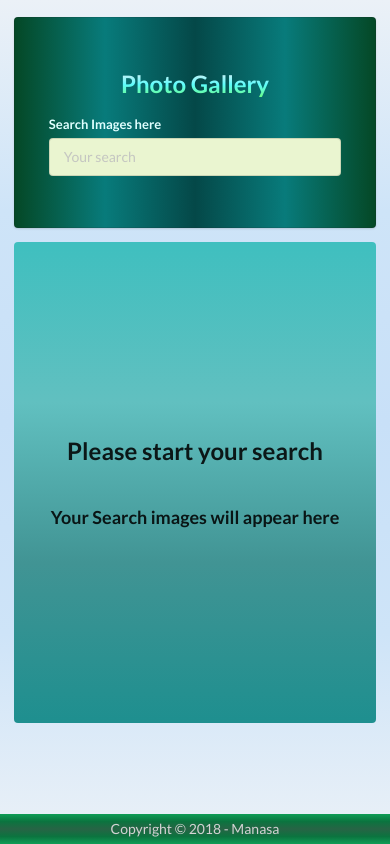
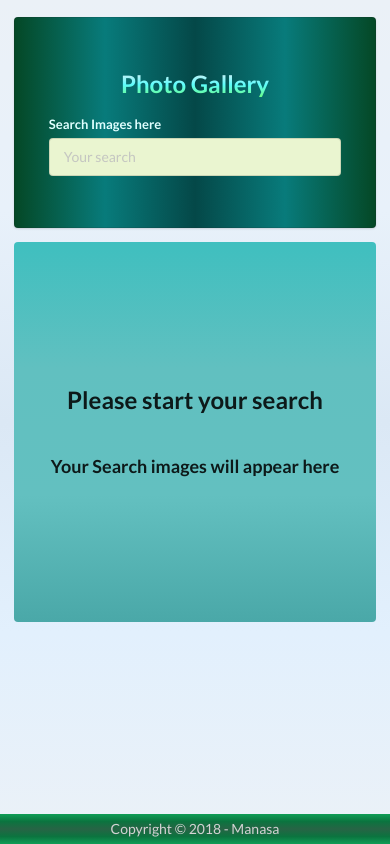
Before and after one commit to manasabheema/browse_images, a React (Create React App) app: page / in a window 390 px wide. Built offline with nearby package versions, Linux system fonts and the light colour scheme.

Commit message:
Update ImageList.css
Making it more responsive  - with Added content

```diff
--- a/src/components/ImageList.css
+++ b/src/components/ImageList.css
@@ -1,30 +1,19 @@
-/* .image-list{
-    display: grid;
-    grid-template-columns: repeat(auto-fill, minmax(250px, 1fr));
-    grid-gap: 0 10px;
-    grid-auto-rows: 10px;
-}
-
-.image-list img{
-    width: 250px;
-    grid-row-end: span 10;
-} */
 
 /* For whole background */
-.container{
-  position:relative;
-  min-height: 98vh;
+.flex-wrapper{
+    display: flex;
+    flex-direction: column;
+    min-height: 98vh;
+    justify-content:space-between;
 }
 
 body{
     padding-top: 2vh;
     /* background-image: linear-gradient(to bottom, rgb(18, 52, 68), rgb(9, 49, 68), rgb(10, 37, 49),rgb(3, 45, 65),rgb(10, 37, 49),rgb(9, 49, 68),rgb(18, 52, 68)); */
-    background-image: linear-gradient(to bottom, #ebf1f7, #cee4f8, #c8e0f8,#cee4f8,#ebf1f7);
+    background-image: linear-gradient(to bottom, #ebf1f7, #e8f1fa, #dbe8f5,#e2f0fd,#ebf1f7);
 }
 
 /* For Search Bar space background and size */
-
-
 .top-search{
     display: flex;
     flex-direction: column;
@@ -50,12 +39,12 @@ body{
 .landing-text{
     font-family:Georgia, 'Times New Roman', Times, serif;
     border-radius: 4px;
-    height: 57vh;
+    height: 45vh;
     display: flex;
     flex-direction: column;
     justify-content: center;
     align-items: center;
-    background-image: linear-gradient(to bottom, rgb(63, 191, 191),rgb(97, 192, 192),rgb(65, 148, 148), rgb(30, 143, 143));
+    background-image: linear-gradient(to bottom, rgb(63, 191, 191),rgb(97, 192, 192),rgb(99, 192, 192), rgb(74, 168, 168));
 }
 
 .search-bar label {
@@ -139,7 +128,5 @@ footer{
     color: lightgray;
     width: 100% !important;
     padding: 5px;
-    position: absolute;
-    bottom: 0;
     background-image: linear-gradient(to bottom,#0F9D56,#0B743F, #276445, #0B743F, #0F9D56);
 }
```
